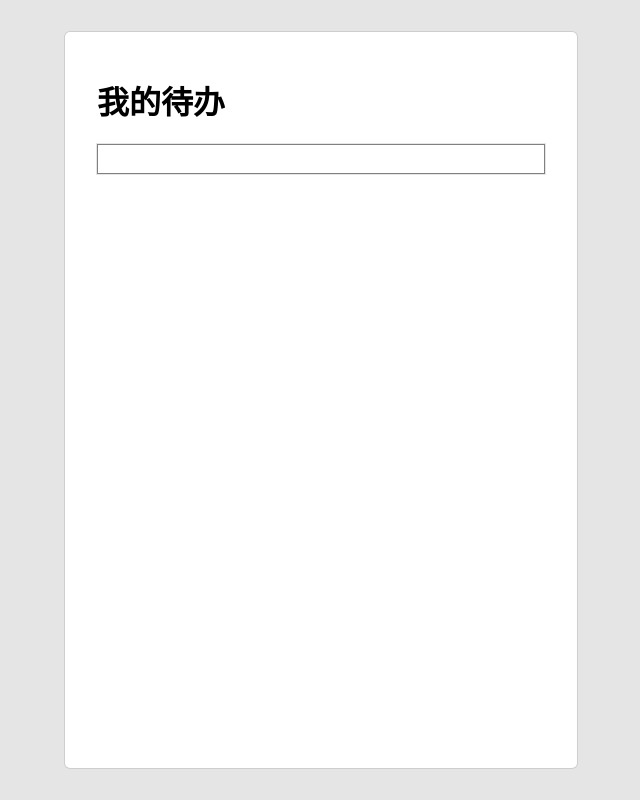
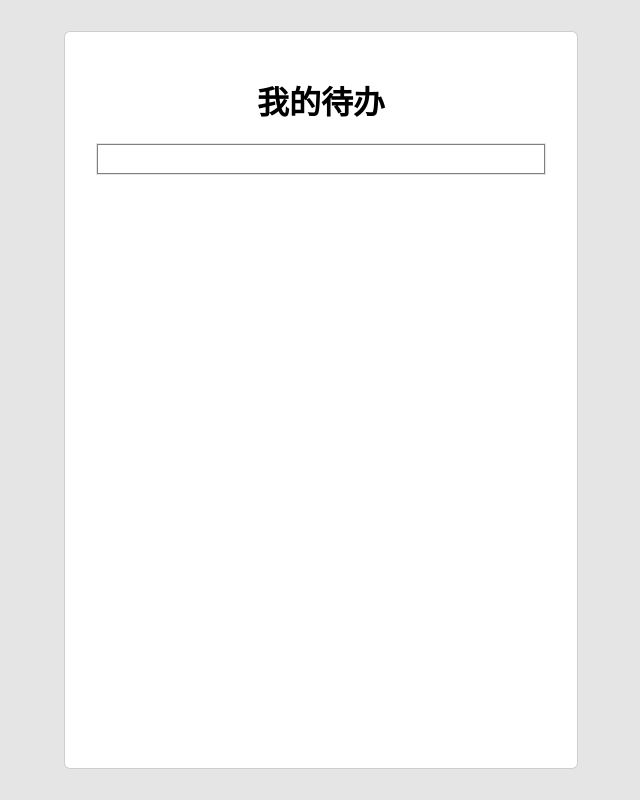
Before and after one commit to hejianxinsir/React-todo-program, a React (Create React App) app: page / in a window 1280 px wide. Shown: the whole page, without its empty margins (319-959 px from the left). Built offline with nearby package versions, Linux system fonts and the light colour scheme.

Commit message:
添加大标题的样式（我的代办）

```diff
--- a/src/App.js
+++ b/src/App.js
@@ -33,7 +33,7 @@ export default class App extends Component{
 
     return (
       <div className="App">
-        <h1>我的待办</h1>
+        <h1 className="myTodo">我的待办</h1>
         <div className="inputWrapper">
           <TodoInput content={ this.state.newTodo }
             onChange={this.changeTitle.bind(this)}
--- a/src/css/App.css
+++ b/src/css/App.css
@@ -16,3 +16,7 @@
 .App > .todoList > li:nth-child(even){
   background: transparent;
 }
+
+.App > h1.myTodo{
+  text-align: center;
+}
```
